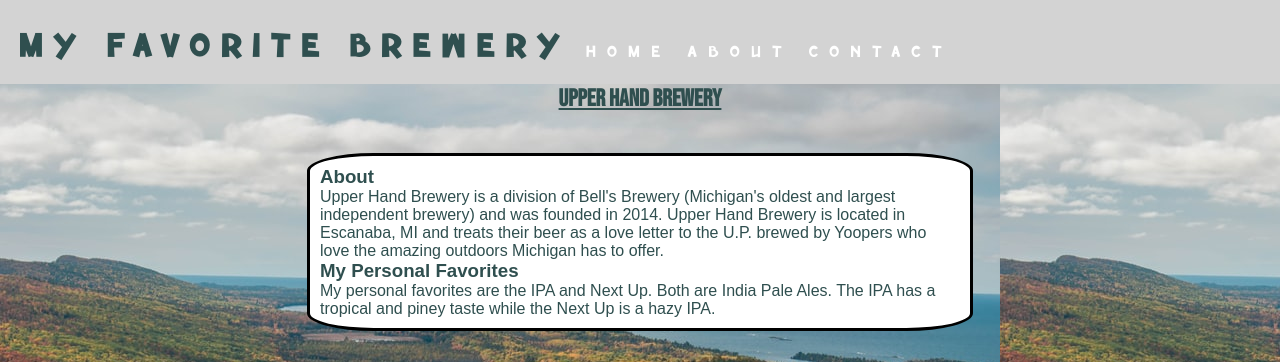
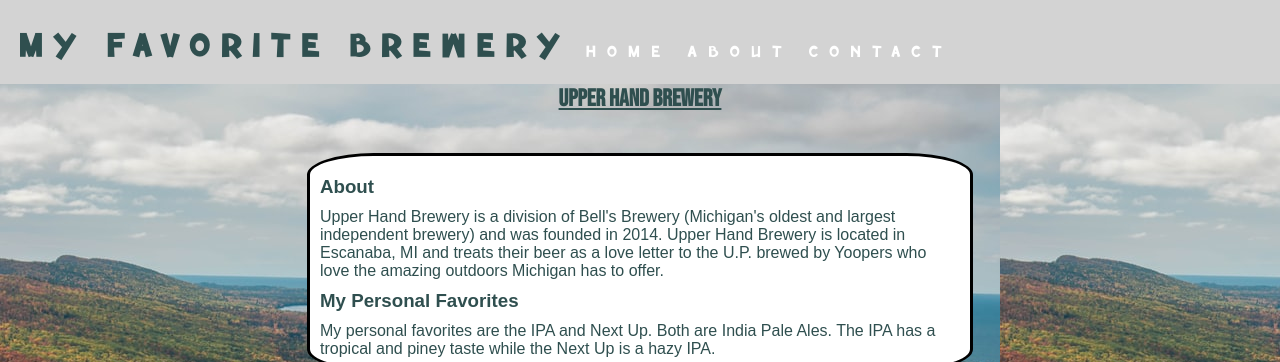
Before and after one commit to nicoleklisch/assignment4, a plain HTML site: page index.html in a window 1280 px wide. Shown: the top 362 px of the page. Drawn offline with Linux system fonts and the light colour scheme.

Commit message:
Updated h3 margins

```diff
--- a/css/styles.css
+++ b/css/styles.css
@@ -43,6 +43,12 @@ h2 {
     font-family: 'Bebas Neue', cursive;
     text-align: center;
     text-decoration: underline;
+    margin-bottom: 10px;
+}
+
+h3 {
+    margin-bottom: 10px;
+    margin-top: 10px;
 }
 
 body {
```
